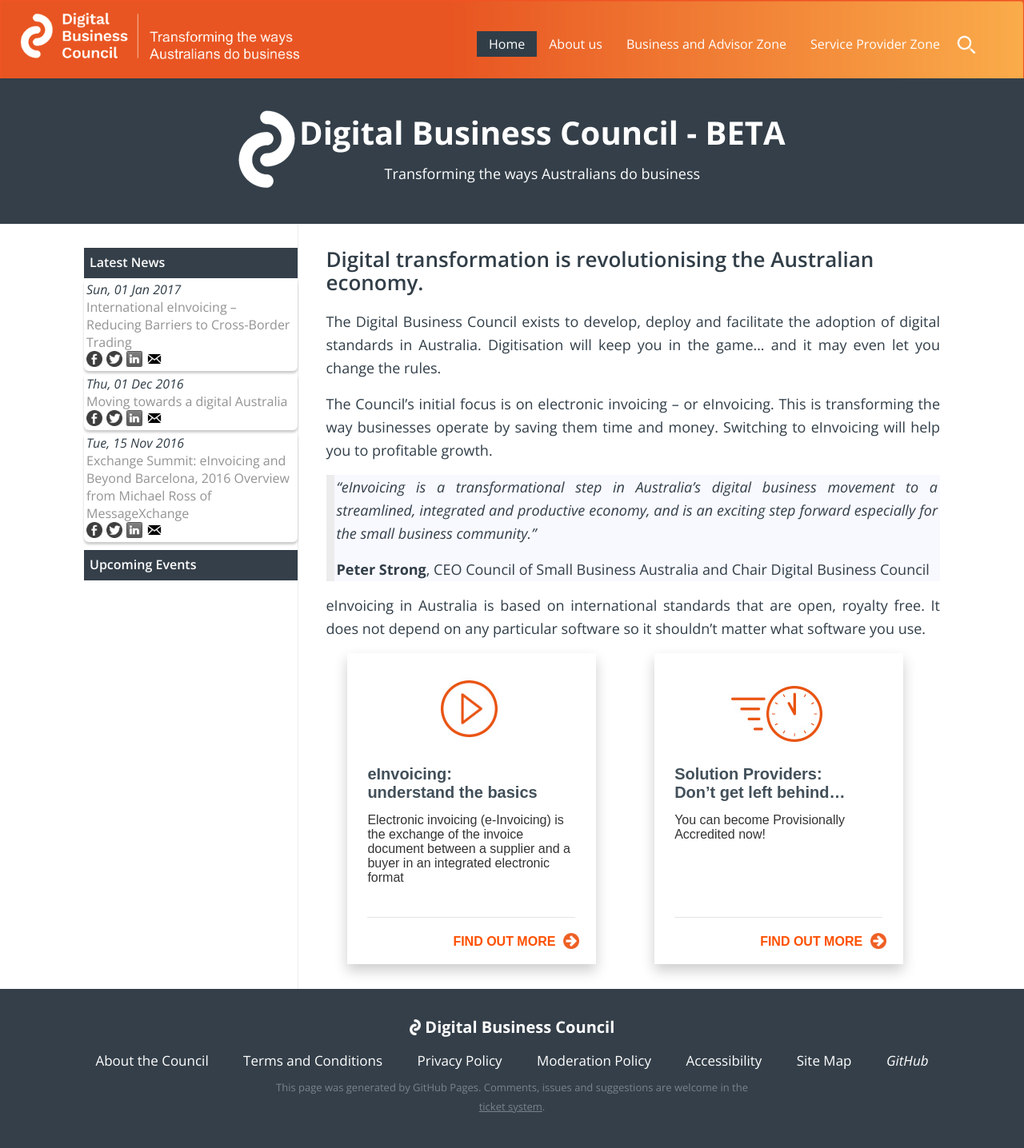
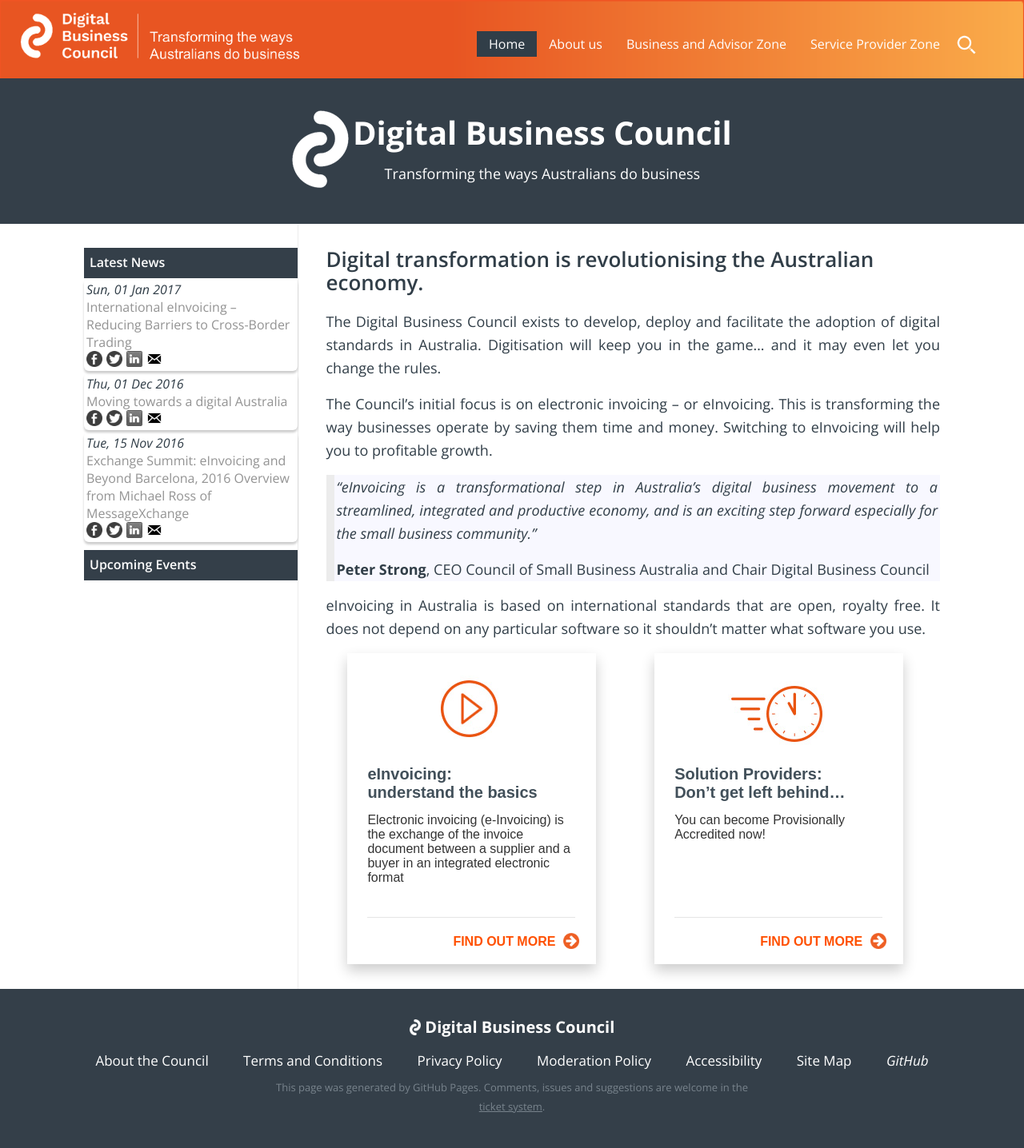
Before and after one commit to Digital-Business-Council/Digital-Business-Council.github.io, a Jekyll site: the page built from index.md, in a window 1280 px wide. Shown: the whole page at 80% size. Built offline with Jekyll 4.4.1, drawn with Linux system fonts in a browser that asks for light colours; our own code applies the rules of GitHub Pages for plain Markdown files.

Commit message:
Update header.html

```diff
--- a/_includes/header.html
+++ b/_includes/header.html
@@ -20,7 +20,7 @@
         <div class="wrapper">
             <img src="/images/logo.png" alt="Digital Business Council Logo">
             <div class="header-text-box">
-                <div class="header-name">Digital Business Council - BETA</div>
+                <div class="header-name">Digital Business Council</div>
                 <div class="header-tagline">Transforming the ways Australians do business</div>
             </div>
         </div>
```
